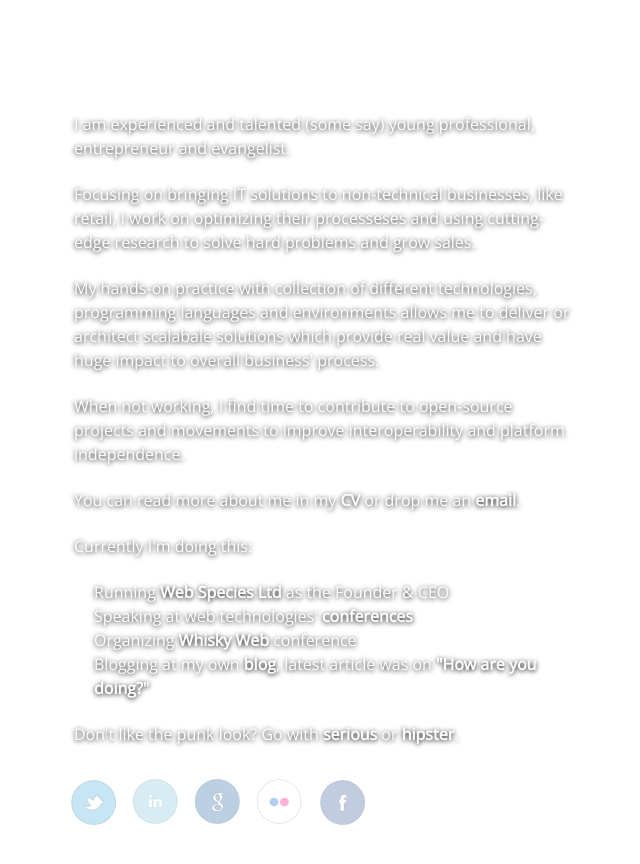
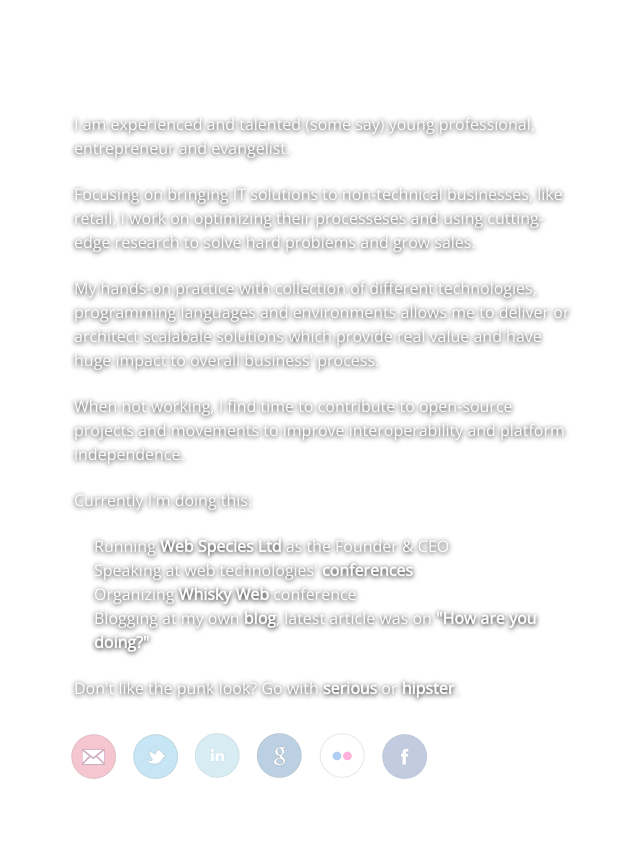
Before and after one commit to juokaz/juokaz.com, a Jekyll site: the page built from index.html, in a window 1280 px wide. Shown: the top 864 px of the page, without its empty margins (6-646 px from the left). Built offline with Jekyll 4.4.1, drawn with Linux system fonts in a browser that asks for light colours; nearby versions of some CDN libraries; library files that are not in the unit come from our copies; the list of posts is cut into pages by our own code; some of the changed lines change nothing that is shown.

Commit message:
Use email icon instead of a text link

```diff
--- a/index.html
+++ b/index.html
@@ -65,28 +65,6 @@
     <p>
         When not working, I find time to contribute to open-source projects and movements to improve interoperability and platform independence.
     </p>
-    <p>You can read more about me in my <a href="/cv.html">CV</a> or drop me an
-        <script type="text/javascript">
-        <!--
-        // hide email from spam bots
-        { coded = "cywe70@cywx7e.lwt"
-          key = "XqPKdn6U3FvfCH0OyYBVg59jQSEhob8WAN4RrzmkcaiILwZM1pDJGTetxl7s2u"
-          shift=coded.length
-          link=""
-          for (i=0; i<coded.length; i++) {
-            if (key.indexOf(coded.charAt(i))==-1) {
-              ltr = coded.charAt(i)
-              link += (ltr)
-            }
-            else {
-              ltr = (key.indexOf(coded.charAt(i))-shift+key.length) % key.length
-              link += (key.charAt(ltr))
-            }
-          }
-        document.write("<a href='mailto:"+link+"' class=\"email\">email</a>")
-        }
-        //-->
-        </script>.</p>
     <p>
         Currently I'm doing this:
     </p>
@@ -110,6 +88,27 @@
 </div>
 
 <ul id="connect">
+    <li><script type="text/javascript">
+        <!--
+        // hide email from spam bots
+        { coded = "cywe70@cywx7e.lwt"
+          key = "XqPKdn6U3FvfCH0OyYBVg59jQSEhob8WAN4RrzmkcaiILwZM1pDJGTetxl7s2u"
+          shift=coded.length
+          link=""
+          for (i=0; i<coded.length; i++) {
+            if (key.indexOf(coded.charAt(i))==-1) {
+              ltr = coded.charAt(i)
+              link += (ltr)
+            }
+            else {
+              ltr = (key.indexOf(coded.charAt(i))-shift+key.length) % key.length
+              link += (key.charAt(ltr))
+            }
+          }
+        document.write("<a href='mailto:"+link+"' class=\"email\"><img src=\"./images/email.png\" alt=\"email\"></a>")
+        }
+        //-->
+        </script></li>
 	<li><a href="http://twitter.com/juokaz"><img src="./images/twitter.png" alt="twitter"></a></li>
 	<li><a href="http://www.linkedin.com/in/juozas"><img src="./images/linkedin.png" alt="linkedin"></a></li>
 	<li><a href="http://plus.google.com/112033219594997968107"><img src="./images/google.png" alt="google"></a></li>
```
Also changed, not shown: images/email.png.
